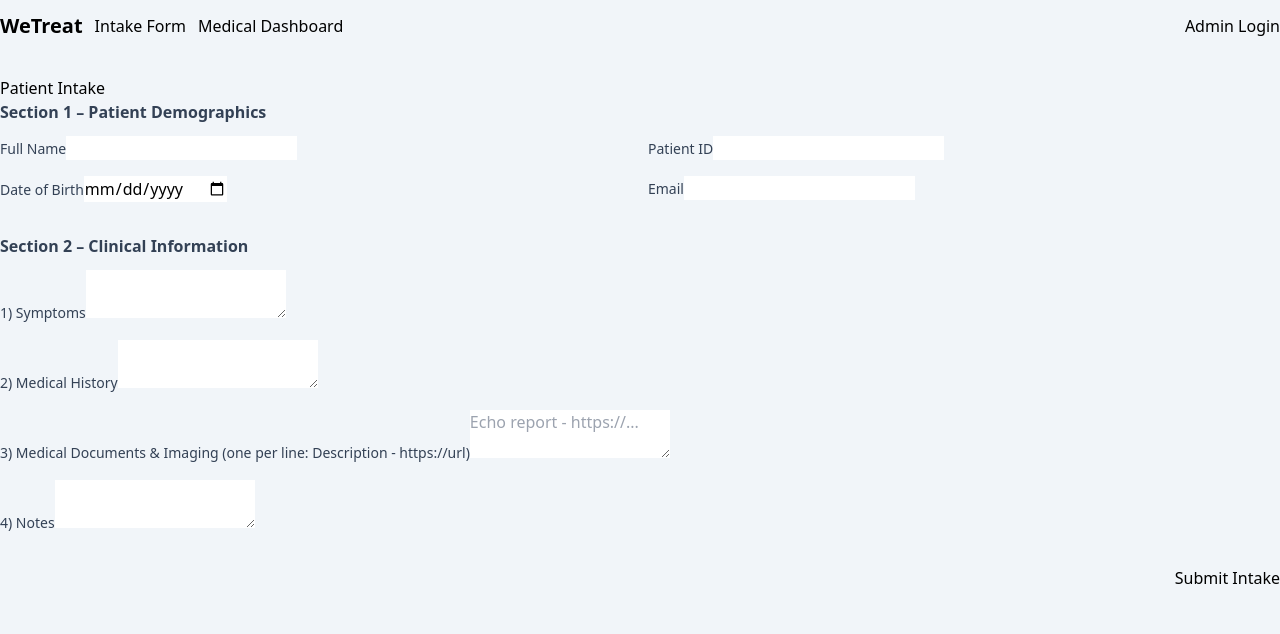
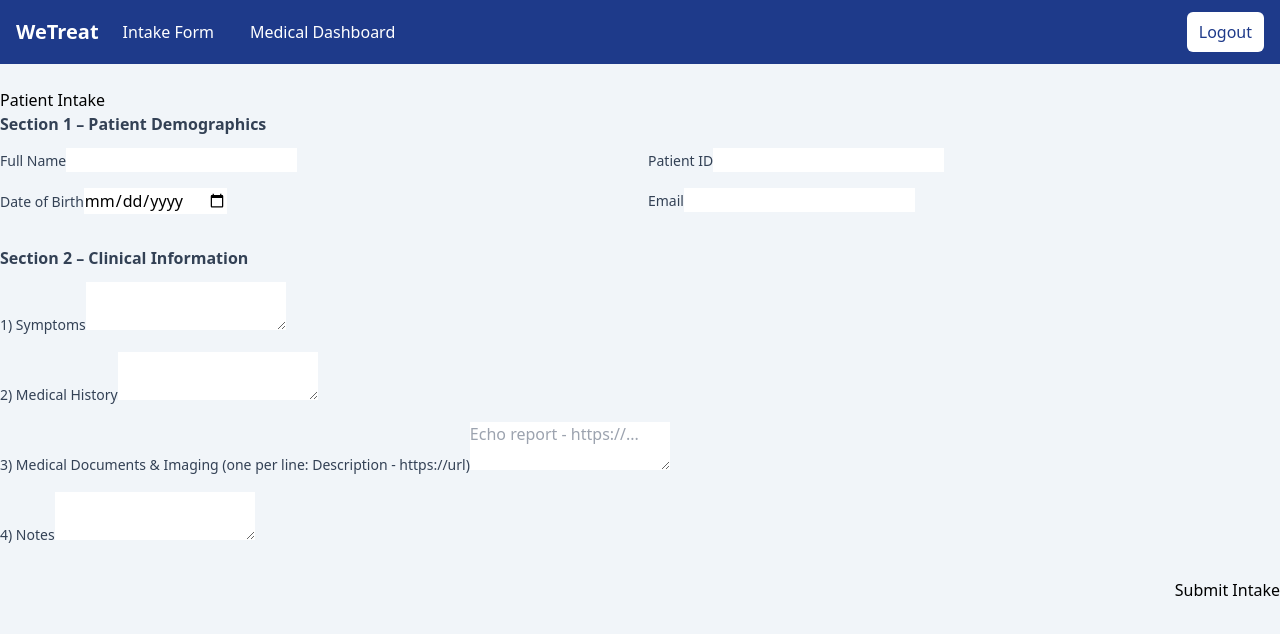
Before and after one commit to tpoerner/wetreat-1.7, a React (Vite) app in the folder frontend/: page / in a window 1280 px wide. Shown: the top 634 px of the page. Built offline with nearby package versions, Linux system fonts and the light colour scheme; no server answers.

Commit message:
Update Navbar.jsx

```diff
--- a/frontend/src/components/Navbar.jsx
+++ b/frontend/src/components/Navbar.jsx
@@ -1,18 +1,15 @@
 import React from 'react';
 
-export default function Navbar({ onNavigate, admin, onLogin, onLogout }) {
+export default function Navbar({ role, onNavigate, onLogout }) {
   return (
-    <nav className="nav">
-      <div className="container flex items-center gap-3 py-3">
+    <nav className="bg-blue-900 text-white">
+      <div className="max-w-7xl mx-auto flex items-center gap-3 py-3 px-4">
         <div className="text-xl font-semibold">WeTreat</div>
-        <button className="nav-btn" onClick={() => onNavigate('intake')}>Intake Form</button>
-        <button className="nav-btn" onClick={() => onNavigate('dashboard')}>Medical Dashboard</button>
-        <div className="ml-auto flex items-center gap-2">
-          {!admin ? (
-            <button className="btn-ghost" onClick={onLogin}>Admin Login</button>
-          ) : (
-            <button className="btn-ghost" onClick={onLogout}>Logout</button>
-          )}
+        <button className="px-3 py-2 rounded-md hover:bg-blue-800" onClick={()=>onNavigate('intake')}>Intake Form</button>
+        <button className="px-3 py-2 rounded-md hover:bg-blue-800" onClick={()=>onNavigate('dashboard')}>Medical Dashboard</button>
+        <div className="ml-auto flex items-center gap-3">
+          {role && <span className="text-sm bg-blue-800 px-2 py-1 rounded">{role}</span>}
+          <button className="px-3 py-2 rounded-md bg-white text-blue-900 hover:bg-slate-100" onClick={onLogout}>Logout</button>
         </div>
       </div>
     </nav>
```
